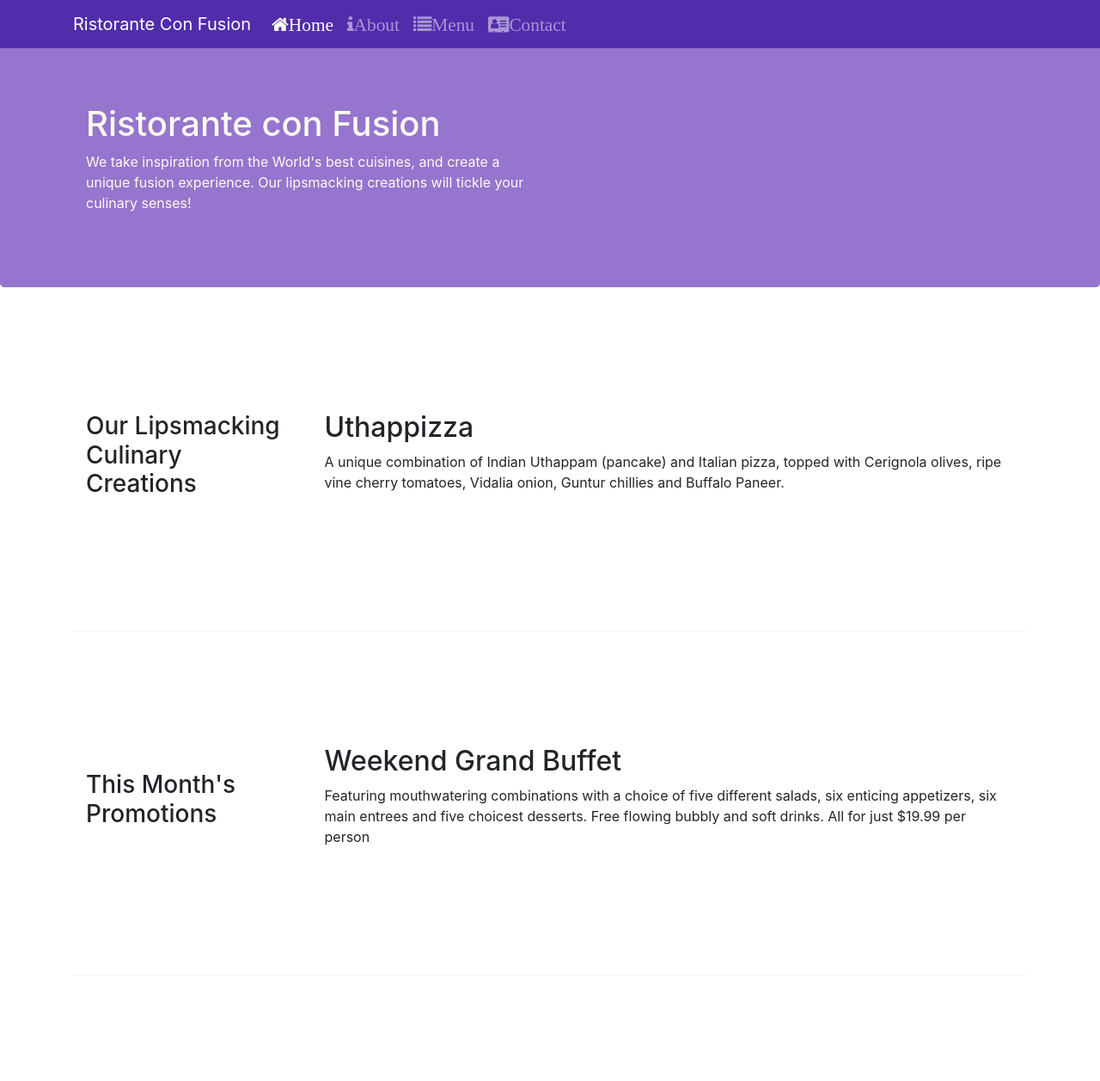
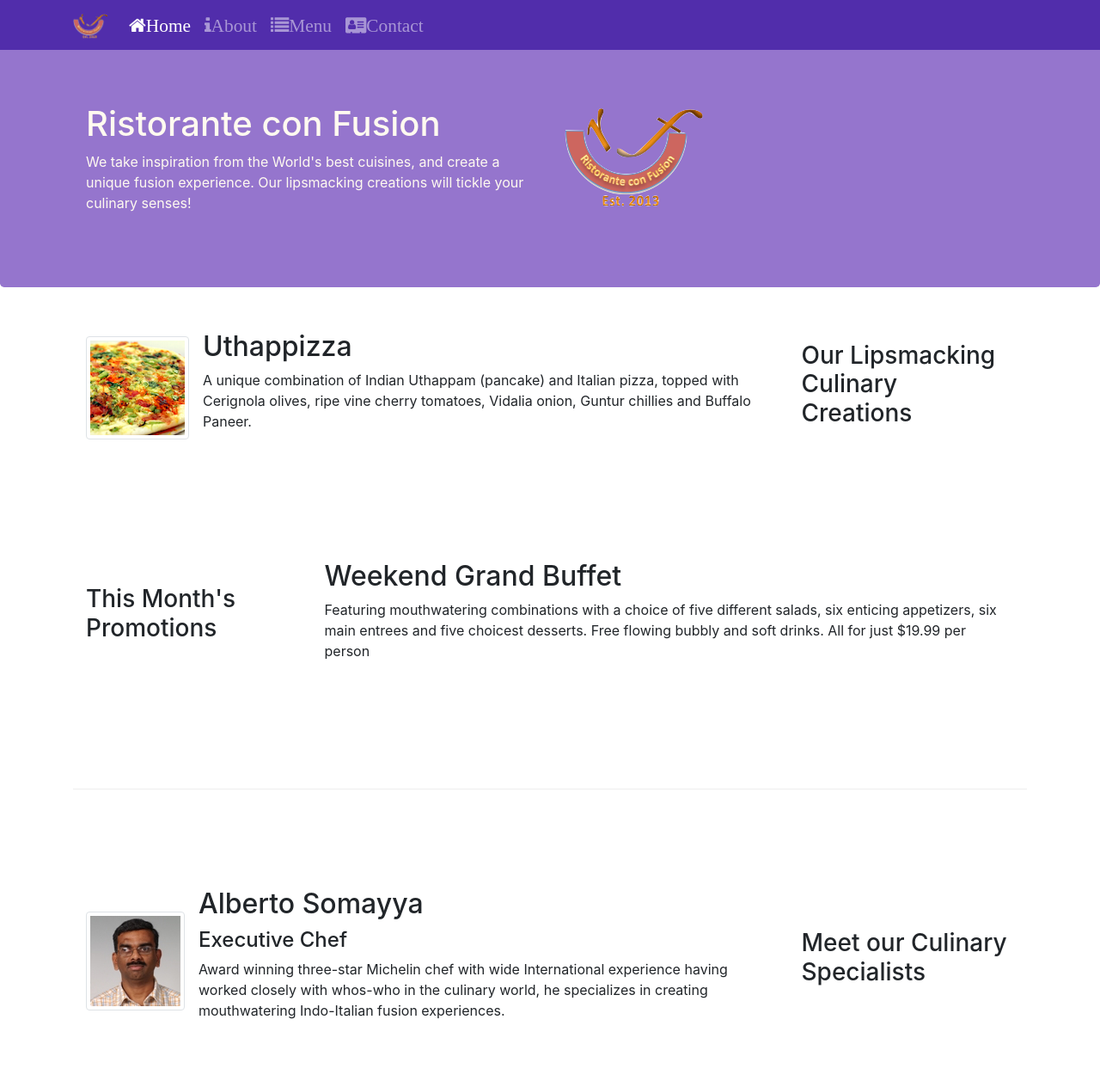
Before and after one commit to lg8800/git-test, a website: page index.html in a window 1280 px wide. Shown: the top 1257 px of the page at 86% size. Drawn offline with nearby package versions, Linux system fonts and the light colour scheme.

Commit message:
Images and Media

```diff
--- a/index.html
+++ b/index.html
@@ -24,7 +24,7 @@
                 <span class="navbar-toggler-icon"></span>
             </button>
             <div class="collapse navbar-collapse" id="Navbar">
-             <a class="navbar-brand" href="#">Ristorante Con Fusion</a>
+             <a class="navbar-brand" href="#"><img src="img/logo.png" height="30" width="41"></a>
                  <ul class="navbar-nav mr-auto">
                      <li class="nav-item active"><a class="nav-link" href="#"><span class="fa fa-home fa-lg">Home</span></a></li>
                      <li class="nav-item"><a class="nav-link" href="./aboutus.html"><span class="fa fa-info fa-lg">About</span></a></li>
@@ -43,6 +43,7 @@
                         <p>We take inspiration from the World's best cuisines, and create a unique fusion experience. Our lipsmacking creations will tickle your culinary senses!</p>
                     </div>
                     <div class="col-12 col-sm">
+                        <img src="img/logo.png" class="img-fluid">
                     </div>
                 </div>
             </div>
@@ -53,9 +54,13 @@
             <div class="col-12 col-sm-4 col-md-3">
                 <h3>Our Lipsmacking Culinary Creations</h3>
             </div>
-            <div class="col col-sm col-md">
-                <h2>Uthappizza</h2>
+            <div class="col col-sm col-md order-sm-first">
+            <div class="media">
+                <img class="d-flex mr-3 img-thumbnail align-self-center" src="img/Uthappizza.png" alt="Uthappizza">
+                <div class="media-body">
+                <h2 class="mt-0">Uthappizza</h2>
                 <p>A unique combination of Indian Uthappam (pancake) and Italian pizza, topped with Cerignola olives, ripe vine cherry tomatoes, Vidalia onion, Guntur chillies and Buffalo Paneer.</p>
+            </div>
             </div>
         </div>
 
@@ -74,11 +79,18 @@
             <div class="col-12 col-sm-4 col-md-3">
                 <h3>Meet our Culinary Specialists</h3>
             </div>
-            <div class="col col-sm col-md">
-                <h2>Alberto Somayya</h2>
-                <h4>Executive Chef</h4>
-                <p>Award winning three-star Michelin chef with wide International experience having worked closely with whos-who in the culinary world, he specializes in creating mouthwatering Indo-Italian fusion experiences. </p>
+            <div class="col col-sm col-md order-sm-first">
+                <div class="media">
+                    <img class="d-flex mr-3 align-self-center img-thumbnail" src="img/alberto.png" alt="alberto">
+                    <div class="media-body">
+                        <h2 class="mt-0">Alberto Somayya</h2>
+                        <h4>Executive Chef</h4>
+                        <p>Award winning three-star Michelin chef with wide International experience having worked closely with whos-who in the culinary world, he specializes in creating mouthwatering Indo-Italian fusion experiences. </p>
+                    </div>
+                </div>
+
             </div>
+        </div>
         </div>
     </div>
 
@@ -91,7 +103,7 @@
                         <li><a href="#">Home</a></li>
                         <li><a href="./aboutus.html">About</a></li>
                         <li><a href="#">Menu</a></li>
-                        <li><a href="#">Contact</a></li>
+                        <li><a href="./contactus.html">Contact</a></li>
                     </ul>
                 </div>
                 <div class="col-7 col-sm-5">
```
Also changed, not shown: aboutus.html (+2 -1 lines), contactus.html (+2 -1 lines), img/alberto.png (added), img/buffet.png (added), img/logo.png (added), img/uthappizza.png (added), 1 other file.
